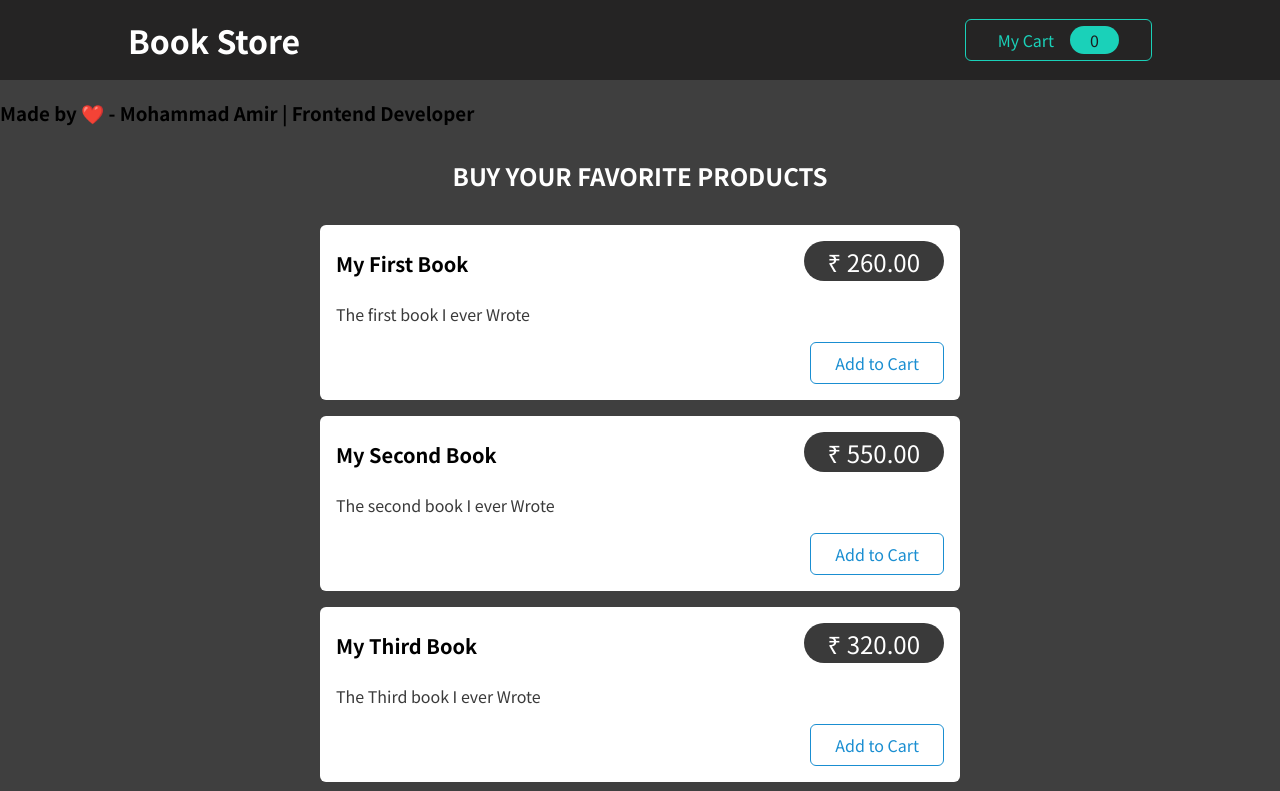
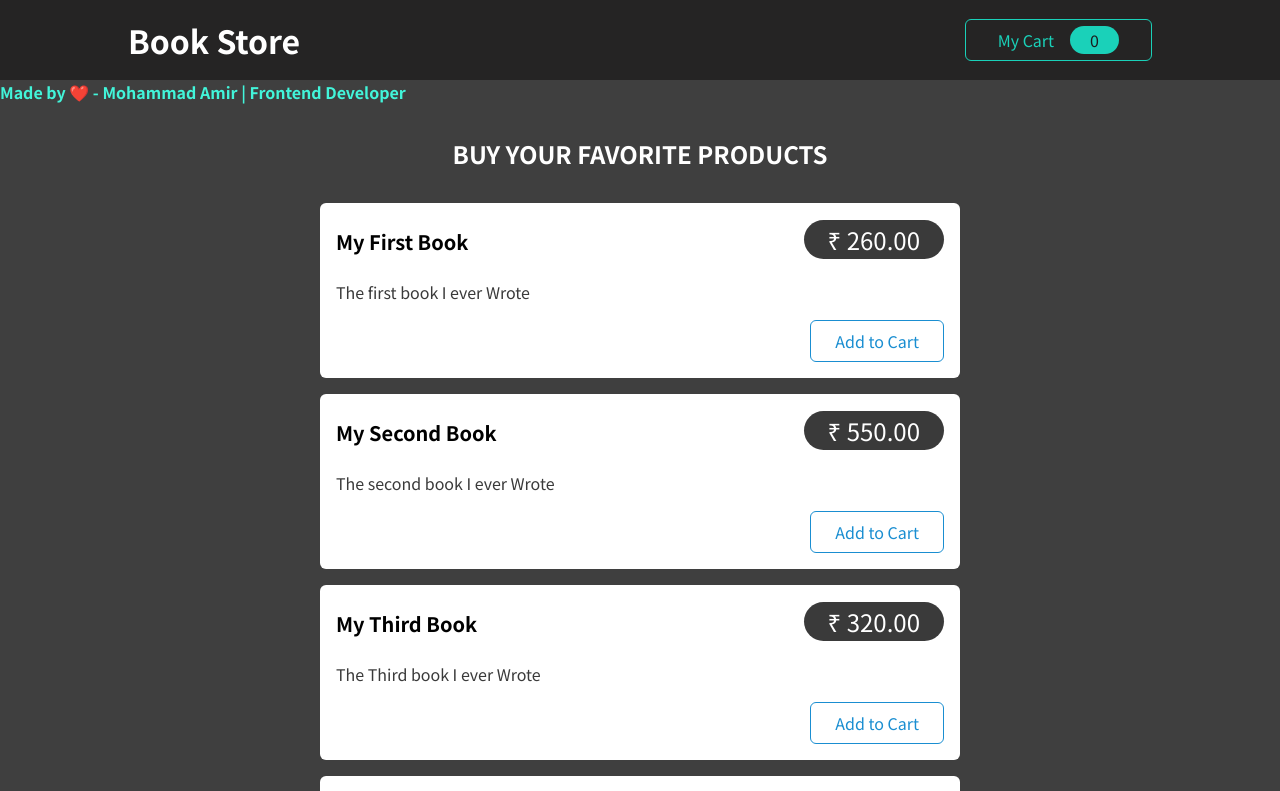
Before and after one commit to amirsep/redux-cart-book-store, a React (Create React App) app: page / in a window 1280 px wide. Shown: the top 791 px of the page. Built offline with nearby package versions, Linux system fonts and the light colour scheme.

Commit message:
Update Products.js

```diff
--- a/src/components/Shop/Products.js
+++ b/src/components/Shop/Products.js
@@ -38,7 +38,7 @@ const DUMMY_PRODUCTS = [
 const Products = (props) => {
   return (
     <section className={classes.products}>
-     <h3>Made by ❤️ - Mohammad Amir | Frontend Developer </h3>
+     <strong> Made by ❤️ - Mohammad Amir | Frontend Developer </strong>
       <h2>Buy your favorite products</h2>
       <ul>
         {DUMMY_PRODUCTS.map((product) => {
```
